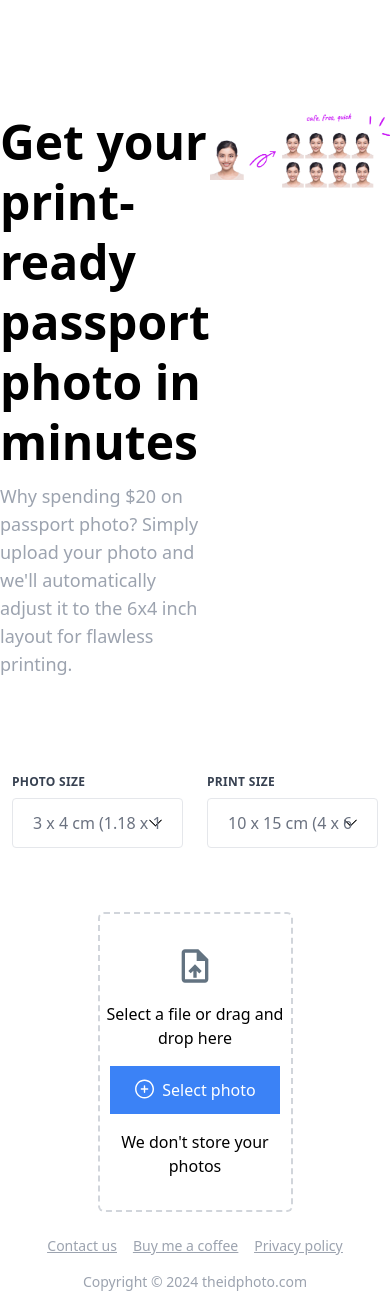
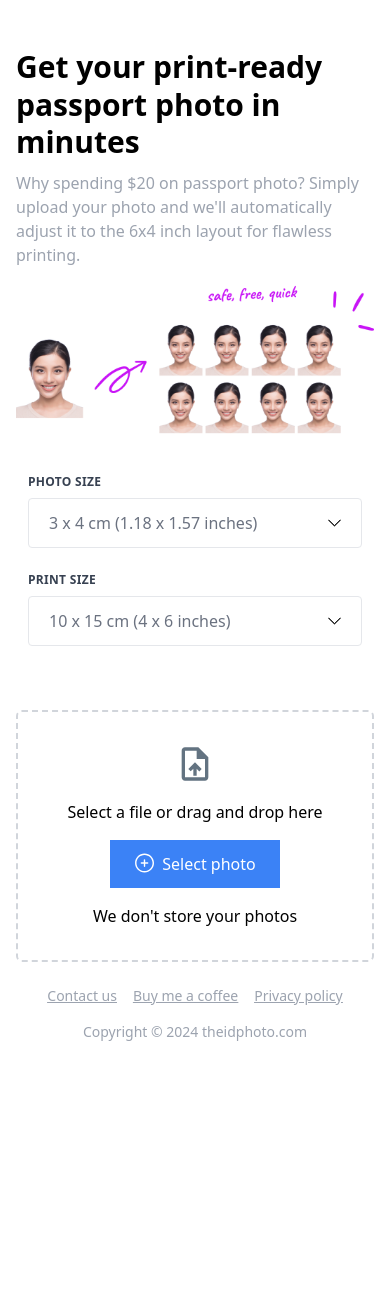
Before and after one commit to sschengyf/id-photo, a React app in the folder app/: page / in a window 390 px wide. After the commit the page ends 1066 px from the top, so only its background shows below. Built offline with nearby package versions, Linux system fonts and the light colour scheme.

Commit message:
feat(app): responsive design

```diff
--- a/app/src/Pages/Home.tsx
+++ b/app/src/Pages/Home.tsx
@@ -81,14 +81,14 @@ export const Home = () => {
   };
 
   return (
-    <div className="container mx-auto pt-28 bg-white h-screen flex flex-col max-w-screen-xl">
+    <div className="container mx-auto pt-12 lg:pt-20 xl:pt-28 bg-white h-screen flex flex-col px-4 xl:px-0 max-w-screen-xl">
       <Header />
       <main className="grow">
-        <div className="mt-24">
+        <div className="mt-8 lg:mt-24">
           {!idPhotoUrl && (
             <form>
-              <div className="flex flex-row justify-center">
-                <div className="w-full md:w-1/3 px-3 mb-6 md:mb-0">
+              <div className="flex flex-col md:flex-row justify-center">
+                <div className="w-full md:w-2/5 lg:w-1/3 px-3 mb-6 md:mb-0">
                   <label className="block uppercase tracking-wide text-gray-700 text-xs font-bold mb-2">
                     Photo size
                   </label>
@@ -111,7 +111,7 @@ export const Home = () => {
                     </select>
                   </div>
                 </div>
-                <div className="w-full md:w-1/3 px-3 mb-6 md:mb-0">
+                <div className="w-full md:w-2/5 lg:w-1/3 px-3 mb-6 md:mb-0">
                   <label className="block uppercase tracking-wide text-gray-700 text-xs font-bold mb-2">
                     Print size
                   </label>
@@ -129,7 +129,7 @@ export const Home = () => {
               </div>
               <div
                 className={
-                  'm-auto w-2/4 rounded-md border-2 border-dashed py-8 mt-10 text-center cursor-pointer' +
+                  'm-auto md:w-1/2 rounded-md border-2 border-dashed py-8 mt-10 text-center cursor-pointer' +
                   (isDraggingOver ? ' border-blue-500' : ' border-gray-300')
                 }
                 onDrop={handleDrop}
--- a/app/src/Pages/Privacy.tsx
+++ b/app/src/Pages/Privacy.tsx
@@ -3,7 +3,7 @@ import { Link } from 'react-router-dom';
 
 export const Privacy = () => {
   return (
-    <div className="container mx-auto pt-24 bg-white h-screen flex flex-col max-w-screen-lg">
+    <div className="container mx-auto pt-12 lg:pt-20 xl:pt-24 bg-white h-screen flex flex-col px-4 xl:px-0 max-w-screen-lg">
       <header className="flex items-center text-neutral-800">
         <Link to="/">
           <div className="flex items-center">
--- a/app/src/components/Header.tsx
+++ b/app/src/components/Header.tsx
@@ -1,15 +1,15 @@
 export const Header = () => (
-  <header className="flex flex-row justify-end flex-none">
-    <div className="basis-1/2">
-      <h1 className="text-5xl font-bold leading-tight">
+  <header className="flex flex-col lg:flex-row gap-4 lg:gap-0 justify-end flex-none">
+    <div className="lg:basis-1/2">
+      <h1 className="text-3xl lg:text-5xl font-bold leading-tight">
         Get your print-ready passport photo in minutes
       </h1>
-      <p className="text-lg text-gray-400 mt-2.5">
+      <p className="text-base lg:text-lg text-gray-400 mt-2.5">
         Why spending $20 on passport photo? Simply upload your photo and we'll
         automatically adjust it to the 6x4 inch layout for flawless printing.
       </p>
     </div>
-    <div className="basis-1/2">
+    <div className="m-auto sm:w-3/4 lg:basis-1/2">
       <img src="/images/banner.png" className="block ml-auto" />
     </div>
   </header>
```
